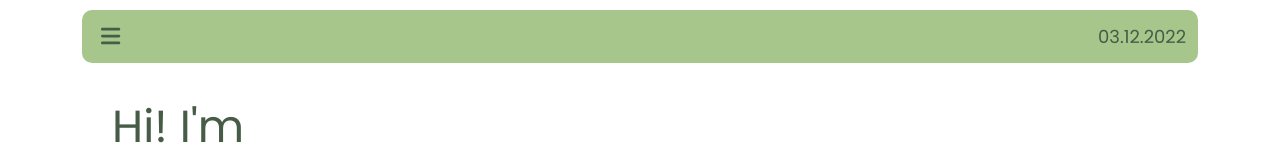
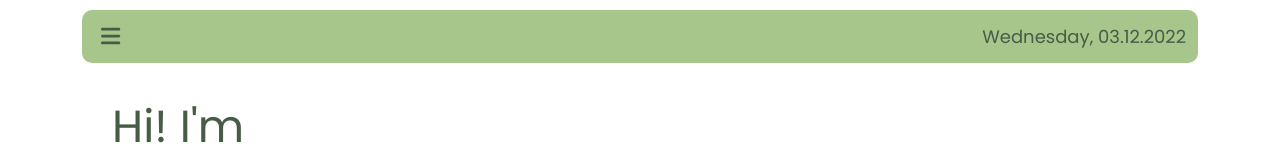
Before and after one commit to amandanagao/my-portfolio-page, a React (Create React App) app: page / in a window 1280 px wide. Shown: the top 160 px of the page. Built offline with nearby package versions, Linux system fonts and the light colour scheme.

Commit message:
Added Day

```diff
--- a/src/MenuDate.js
+++ b/src/MenuDate.js
@@ -3,14 +3,24 @@ import React from "react";
 import "./MenuDate.css";
 
 export default function MenuDate() {
-    const date = new Date();
-    const day = ("0" + date.getDay()).slice(-2);
-    const month = ("0" + (date.getMonth() + 1)).slice(-2);
-    const year = date.getFullYear();
+    const today = new Date();
+    const days = [
+        "Sunday",
+        "Monday",
+        "Tuesday",
+        "Wednesday",
+        "Thursday",
+        "Friday",
+        "Saturday",
+    ];
+    const day = days[today.getDay()];
+    const date = ("0" + today.getDay()).slice(-2);
+    const month = ("0" + (today.getMonth() + 1)).slice(-2);
+    const year = today.getFullYear();
 
     return (
         <div className="MenuDate">
-            {day}.{month}.{year}
+            {day}, {date}.{month}.{year}
         </div>
     );
 }
```
